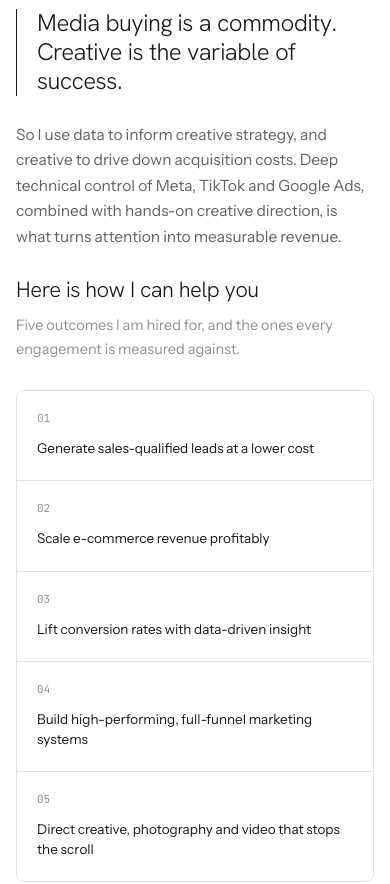
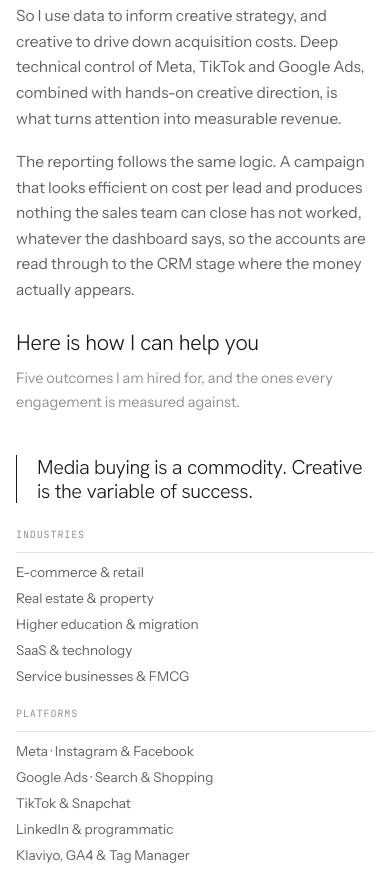
Before and after one commit to IsuruPM/Digital-Marketing-Portfolio, a website: page index.html in a window 390 px wide. Shown: the part 2399-3283 px from the top of the page. Drawn offline with Linux system fonts and the light colour scheme.

Commit message:
About section uses the full width, with a facts rail
The section was two columns, portrait and copy, and the copy was capped at
a 60-character measure. That cap is right for reading and wrong for the
layout: it left roughly a quarter of the container empty with nothing in
it.

Now three columns. The pull quote moves out of the middle of the argument
and into a rail on the right, where it works as a pull quote should rather
than interrupting the paragraph it sits between. Under it, two blocks of
scannable fact: the five industry groups and the platform stack, both of
which a visitor was previously expected to infer from prose.

Curated rather than stretched, as asked: one paragraph added on why the
reporting runs through to the CRM, which balances the copy column against
the portrait and makes the argument the section was already implying.

Below 1100px the rail drops under the copy as two columns, and stacks on
phones.

Co-Authored-By: Claude Opus 5 <noreply@anthropic.com>
Claude-Session: https://claude.ai/code/session_01WvhRDge3ToZ8jrBB9JQYnv

```diff
--- a/assets/css/site.css
+++ b/assets/css/site.css
@@ -132,10 +132,13 @@ h4{font-family:var(--font-body);font-size:17px;line-height:1.35;letter-spacing:-
 .sec-head .lede{max-width:44ch;font-size:14px;}
 
 /* ---------- about ---------- */
-.about-grid{display:grid;grid-template-columns:minmax(0,4fr) minmax(0,8fr);gap:48px;align-items:start;}
+/* Three columns: portrait, the argument, and a rail of facts. Two columns left the
+   copy capped at its measure with a third of the container standing empty. */
+.about-grid{display:grid;grid-template-columns:minmax(0,3.6fr) minmax(0,5.4fr) minmax(0,3fr);
+  gap:clamp(24px,3vw,44px);align-items:start;}
 .about-photo{border-radius:var(--r-lg);overflow:hidden;background:var(--sunk);aspect-ratio:3/4;margin:0;}
 .about-photo img{width:100%;height:100%;object-fit:cover;object-position:50% 30%;filter:grayscale(1);}
-.about-copy{display:flex;flex-direction:column;gap:18px;color:var(--ink-2);font-size:15.5px;max-width:60ch;}
+.about-copy{display:flex;flex-direction:column;gap:18px;color:var(--ink-2);font-size:15.5px;min-width:0;}
 .about-copy strong{color:var(--ink);font-weight:500;}
 .about-copy .how{font-family:var(--font-display);font-weight:300;font-size:26px;line-height:1.2;letter-spacing:-.02em;color:var(--ink);margin-top:10px;}
 .about-copy .how-sub{font-size:14.5px;color:var(--ink-3);margin-top:-8px;}
@@ -145,6 +148,20 @@ h4{font-family:var(--font-body);font-size:17px;line-height:1.35;letter-spacing:-
 .outcomes li{background:var(--surface);padding:20px 20px 22px;display:flex;flex-direction:column;gap:12px;font-size:13.5px;color:var(--ink);line-height:1.45;min-width:0;}
 .outcomes li b{font-family:var(--font-mono);font-size:11px;font-weight:400;color:var(--ink-3);}
 @media (max-width:980px){.outcomes{grid-template-columns:repeat(3,minmax(0,1fr));}}
+.about-rail{display:flex;flex-direction:column;gap:26px;min-width:0;}
+.about-rail .quote{margin:0 0 4px;font-size:clamp(20px,1.7vw,23px);}
+.rail-block{display:flex;flex-direction:column;gap:10px;min-width:0;}
+.rail-block .k{font-family:var(--font-mono);font-size:10px;letter-spacing:.09em;text-transform:uppercase;
+  color:var(--ink-3);padding-bottom:9px;border-bottom:1px solid var(--hairline);}
+.rail-block ul{display:flex;flex-direction:column;gap:7px;}
+.rail-block li{font-size:13.5px;color:var(--ink-2);line-height:1.4;}
+@media (max-width:1100px){
+  .about-grid{grid-template-columns:minmax(0,4fr) minmax(0,8fr);}
+  .about-rail{grid-column:1 / -1;display:grid;grid-template-columns:repeat(2,minmax(0,1fr));
+    gap:clamp(20px,3vw,40px);align-items:start;margin-top:8px;}
+  .about-rail .quote{grid-column:1 / -1;}
+}
+@media (max-width:640px){.about-rail{grid-template-columns:1fr;}}
 @media (max-width:820px){.about-grid{grid-template-columns:1fr;gap:32px;}.about-photo{max-width:360px;aspect-ratio:1/1;}.about-photo img{object-position:50% 20%;}}
 @media (max-width:560px){.outcomes{grid-template-columns:1fr;}}
 
--- a/index.html
+++ b/index.html
@@ -328,11 +328,34 @@
       <div class="about-copy reveal" style="--d:80ms">
         <p>Over the years I've worked with brands across <strong>e-commerce, real estate, higher education, SaaS and service businesses</strong>, from single-founder stores to full media productions for Fortune 500 clients, and managed <strong>USD 4.5M in ad spend</strong> across Meta, TikTok, Google and programmatic.</p>
         <p>I scale brands through a full-stack performance approach. I don't just manage ad spend; I engineer the entire conversion journey, from the creative that earns attention to the CRM stage where a lead becomes revenue.</p>
-        <p class="quote">Media buying is a commodity. Creative is the variable of success.</p>
         <p>So I use data to inform creative strategy, and creative to drive down acquisition costs. Deep technical control of Meta, TikTok and Google Ads, combined with hands-on creative direction, is what turns attention into measurable revenue.</p>
+        <p>The reporting follows the same logic. A campaign that looks efficient on cost per lead and produces nothing the sales team can close has not worked, whatever the dashboard says, so the accounts are read through to the CRM stage where the money actually appears.</p>
         <p class="how">Here is how I can help you</p>
         <p class="how-sub">Five outcomes I am hired for, and the ones every engagement is measured against.</p>
       </div>
+      <aside class="about-rail reveal" style="--d:140ms" aria-label="At a glance">
+        <p class="quote">Media buying is a commodity. Creative is the variable of success.</p>
+        <div class="rail-block">
+          <span class="k">Industries</span>
+          <ul>
+            <li>E-commerce &amp; retail</li>
+            <li>Real estate &amp; property</li>
+            <li>Higher education &amp; migration</li>
+            <li>SaaS &amp; technology</li>
+            <li>Service businesses &amp; FMCG</li>
+          </ul>
+        </div>
+        <div class="rail-block">
+          <span class="k">Platforms</span>
+          <ul>
+            <li>Meta &middot; Instagram &amp; Facebook</li>
+            <li>Google Ads &middot; Search &amp; Shopping</li>
+            <li>TikTok &amp; Snapchat</li>
+            <li>LinkedIn &amp; programmatic</li>
+            <li>Klaviyo, GA4 &amp; Tag Manager</li>
+          </ul>
+        </div>
+      </aside>
     </div>
     <ul class="outcomes reveal" aria-label="What I help businesses do">
       <li><b>01</b>Generate sales-qualified leads at a lower cost</li>
```
